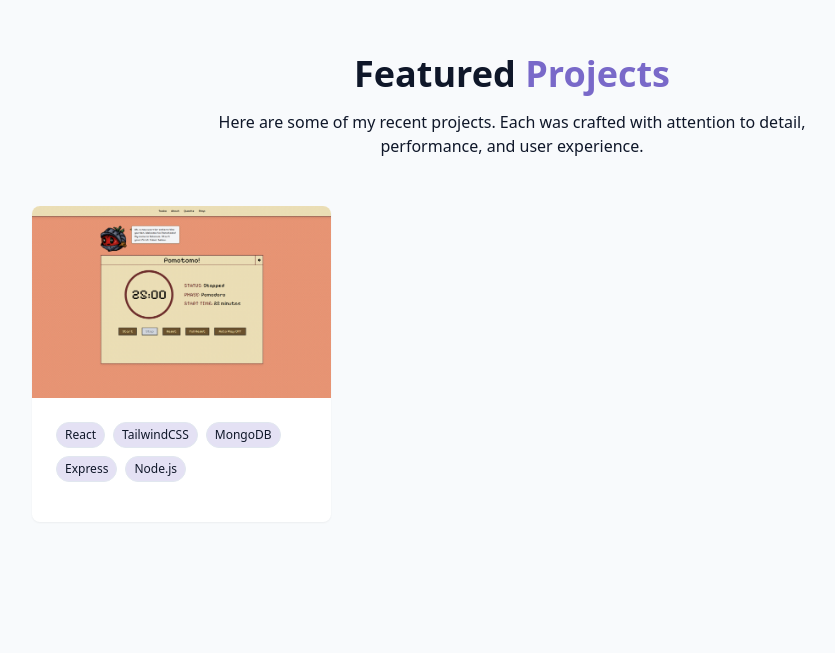
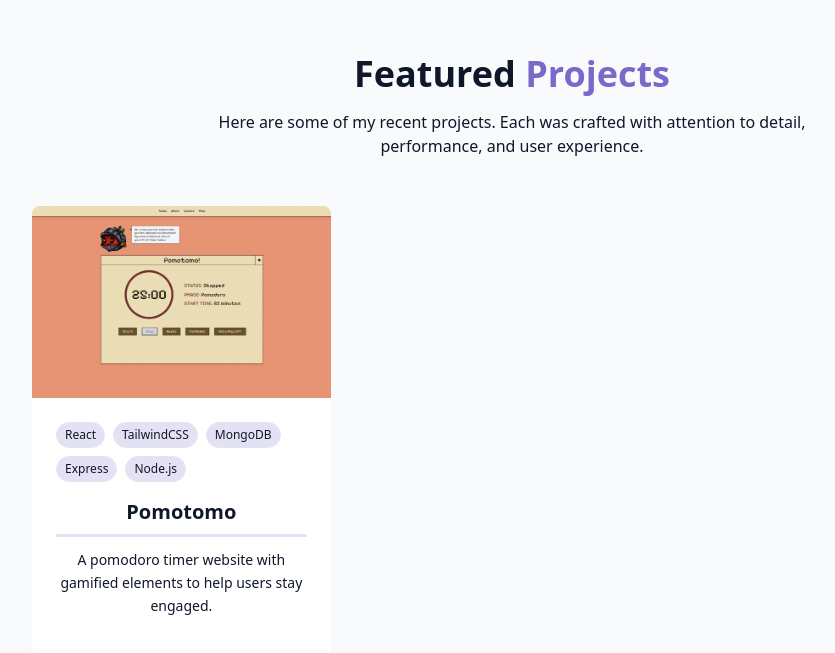
Before and after one commit to dylaninsi7/portfolio, a React (Vite) app: page / in a window 1280 px wide. Shown: the part 1892-2545 px from the top of the page, without its empty margins (128-963 px from the left). Before the commit the page ends 2510 px from the top, so only its background shows below. Built offline with nearby package versions, Linux system fonts and the light colour scheme.

Commit message:
feat: title and description for project card

```diff
--- a/src/components/ProjectsSection.jsx
+++ b/src/components/ProjectsSection.jsx
@@ -1,3 +1,5 @@
+import { Github } from "lucide-react";
+
 export const ProjectsSection = () => {
   const projects = [
     {
@@ -37,10 +39,19 @@ export const ProjectsSection = () => {
               <div className="p-6">
                 <div className="flex flex-wrap gap-2 mb-4">
                   {project.tags.map((tag) => (
-                    <span className="px-2 py-1 text-xs font-medium border rounded-full bg-primary/20 text-secondary-foreground">{tag}</span>
+                    <span className="px-2 py-1 text-xs font-medium border rounded-full bg-primary/20 text-secondary-foreground">
+                      {tag}
+                    </span>
                   ))}
+                </div>
+                <h3 className="text-xl font-semibold mb-2 u">
+                  {project.title}
+                </h3>
+                <div className="w-full h-0.75 bg-primary/20 rounded mb-3"></div>
 
-                </div>
+                <p className="text-muted-foreground text-sm mb-4 leading-relaxed">
+                  {project.description}
+                </p>
               </div>
             </div>
           ))}
```
